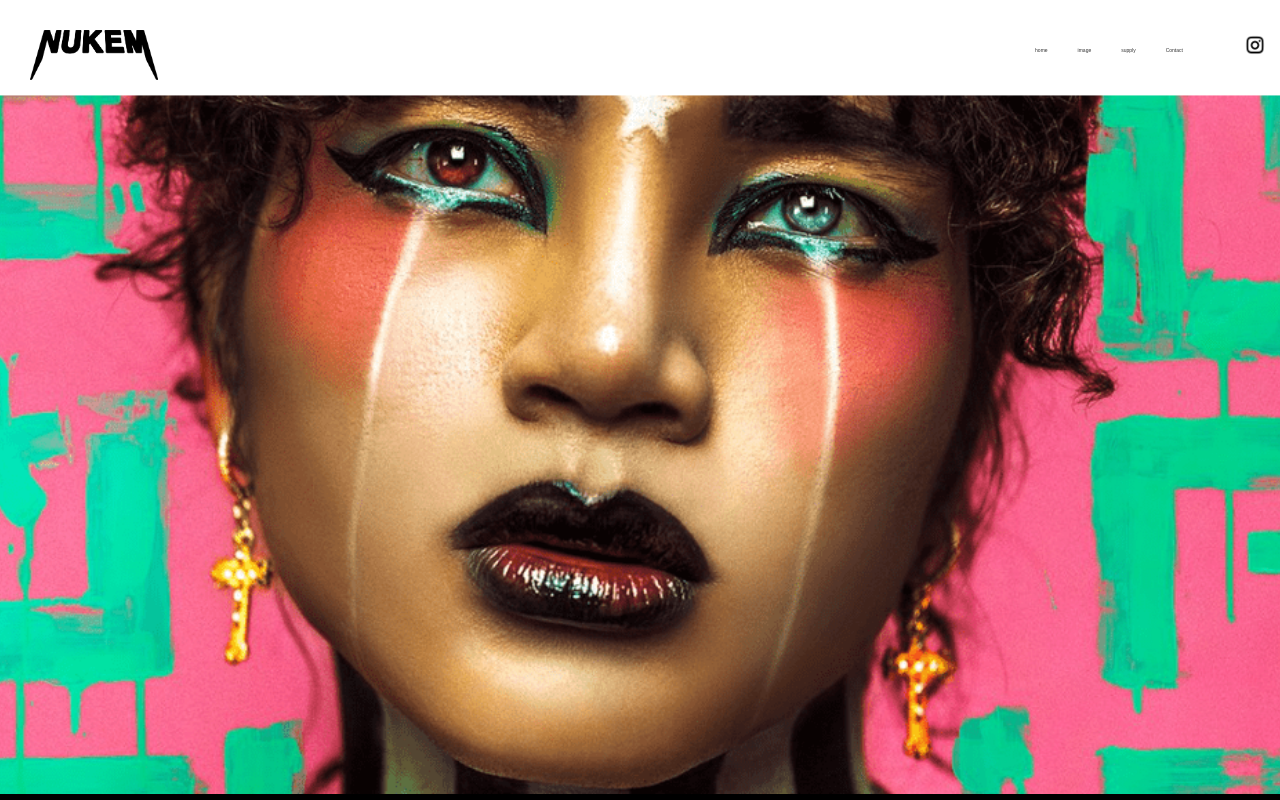
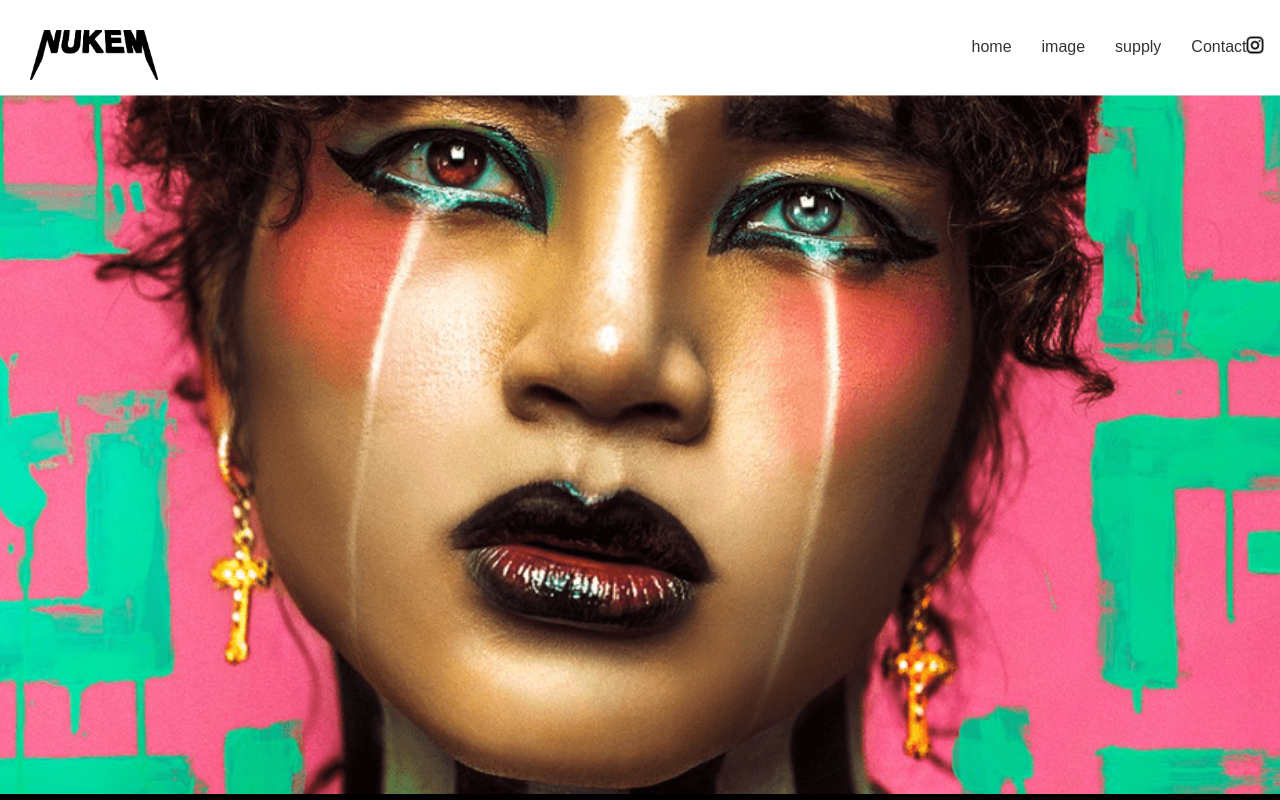
Before and after one commit to Soukeyna18/site, a plain HTML site: page index.html in a window 1280 px wide. Shown: the top 800 px of the page. Drawn offline with Linux system fonts and the light colour scheme.

Commit message:
mise a jour

```diff
--- a/style.css
+++ b/style.css
@@ -33,7 +33,7 @@ body {
     text-decoration: none;
     color: #333;
     font-family: 'Work Sans', sans-serif;
-    font-size: 5px;
+    font-size: 5;
 
   }
 
```
